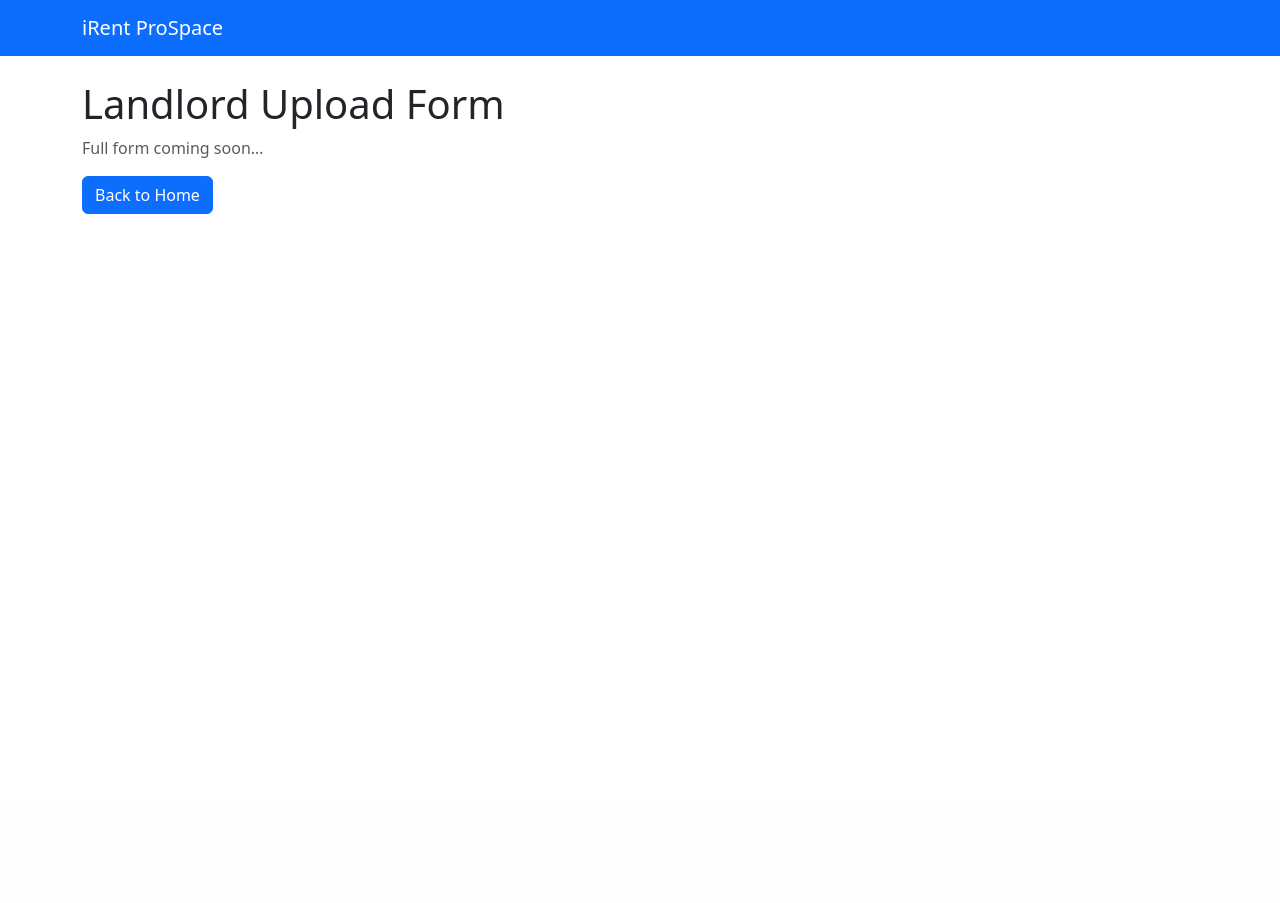
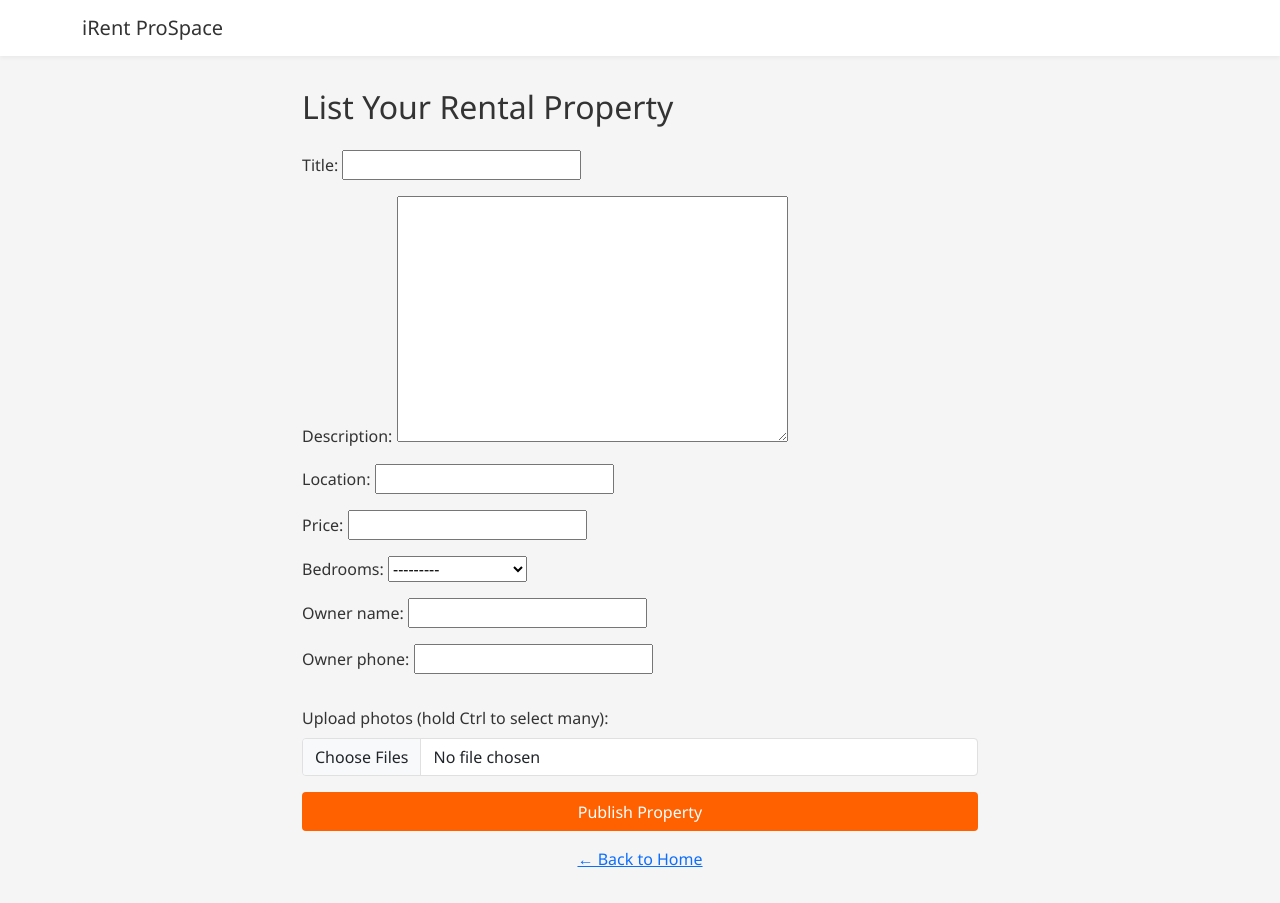
Before and after one commit to Unbornstump/irent-prospace, a Django app: page /upload/ in a window 1280 px wide. Before the commit the page ends 214 px from the top, so only its background shows below. Run offline with Django 5.2, Linux system fonts and the light colour scheme.

Commit message:
homepage + upload + detail pages all working

```diff
--- /dev/null
+++ b/listings/forms.py
@@ -0,0 +1,11 @@
+from django import forms
+from .models import Property, PropertyImage
+
+class PropertyForm(forms.ModelForm):
+    class Meta:
+        model = Property
+        fields = ['title', 'description', 'location', 'price', 'bedrooms',
+                  'owner_name', 'owner_phone']
+
+class PropertyImageForm(forms.Form):
+    images = forms.FileField(required=False)   # plain field, no widget tricks
--- a/listings/static/listings/style.css
+++ b/listings/static/listings/style.css
@@ -52,3 +52,9 @@ body {
     padding: .45rem .9rem;
     font-weight: 500;
 }
+.btn-accent {
+    background: var(--accent);
+    color: #fff;
+    border: none;
+}
+.btn-accent:hover { opacity: .9; }
--- a/listings/templates/listings/landlord_upload.html
+++ b/listings/templates/listings/landlord_upload.html
@@ -1,21 +1,38 @@
 <!doctype html>
 <html lang="en">
 <head>
-    <meta charset="utf-8">
-    <title>List Your Property – iRent ProSpace</title>
-    <link href="https://cdn.jsdelivr.net/npm/bootstrap@5.3.2/dist/css/bootstrap.min.css" rel="stylesheet">
+  <meta charset="utf-8">
+  <title>List Your Property – iRent ProSpace</title>
+  <link href="https://cdn.jsdelivr.net/npm/bootstrap@5.3.2/dist/css/bootstrap.min.css" rel="stylesheet">
+  {% load static %}
+  <link rel="stylesheet" href="{% static 'listings/style.css' %}">
+  <style>
+    /* small tweaks for upload page */
+    .upload-box { max-width: 700px; margin: 2rem auto; }
+  </style>
 </head>
 <body>
-<nav class="navbar navbar-expand-lg navbar-dark bg-primary">
+<nav class="navbar navbar-custom">
   <div class="container">
     <a class="navbar-brand" href="{% url 'home' %}">iRent ProSpace</a>
   </div>
 </nav>
 
-<div class="container mt-4">
-  <h1>Landlord Upload Form</h1>
-  <p class="text-muted">Full form coming soon…</p>
-  <a class="btn btn-primary" href="{% url 'home' %}">Back to Home</a>
+<div class="container upload-box">
+  <h2 class="mb-4">List Your Rental Property</h2>
+
+  <form method="post" enctype="multipart/form-data">
+    {% csrf_token %}
+    {{ form.as_p }}
+
+    <label for="images" class="form-label mt-3">Upload photos (hold Ctrl to select many):</label>
+    <input type="file" name="images" id="images" class="form-control mb-3" multiple>
+    <button class="btn btn-accent w-100">Publish Property</button>
+  </form>
+
+  <div class="text-center mt-3">
+    <a href="{% url 'home' %}">← Back to Home</a>
+  </div>
 </div>
 
 <script src="https://cdn.jsdelivr.net/npm/bootstrap@5.3.2/dist/js/bootstrap.bundle.min.js"></script>
--- a/listings/urls.py
+++ b/listings/urls.py
@@ -3,5 +3,6 @@ from . import views
 
 urlpatterns = [
     path('', views.home, name='home'),
-    path('upload/', views.landlord_upload, name='landlord_upload'),  # ← new
+    path('upload/', views.landlord_upload, name='landlord_upload'),
+    path('property/<int:pk>/', views.property_detail, name='property_detail'),
 ]
--- a/listings/views.py
+++ b/listings/views.py
@@ -1,5 +1,8 @@
-from django.shortcuts import render
+from django.shortcuts import render, redirect
 from .models import Property
+from .forms import PropertyForm, PropertyImageForm
+from .models import Property, PropertyImage
+
 
 def home(request):
     qs = Property.objects.filter(available=True).order_by('-created_at')
@@ -23,5 +26,20 @@ def home(request):
     }
     return render(request, 'listings/home.html', context)
 
+
 def landlord_upload(request):
-    return render(request, 'listings/landlord_upload.html', {})
+    if request.method == 'POST':
+        p_form = PropertyForm(request.POST)
+        files = request.FILES.getlist('images')   # name="images" from new form
+        if p_form.is_valid():
+            prop = p_form.save()
+            for f in files:
+                PropertyImage.objects.create(property=prop, image=f)
+            return redirect('home')
+    else:
+        p_form = PropertyForm()
+    return render(request, 'listings/landlord_upload.html', {'form': p_form})
+
+def property_detail(request, pk):
+    prop = Property.objects.get(pk=pk)
+    return render(request, 'listings/property_detail.html', {'property': prop})
```
Also changed, not shown: listings/templates/listings/property_detail.html (added, +29 -0 lines), db.sqlite3, property_images/WIN_20241205_16_41_24_Pro.jpg (added).
